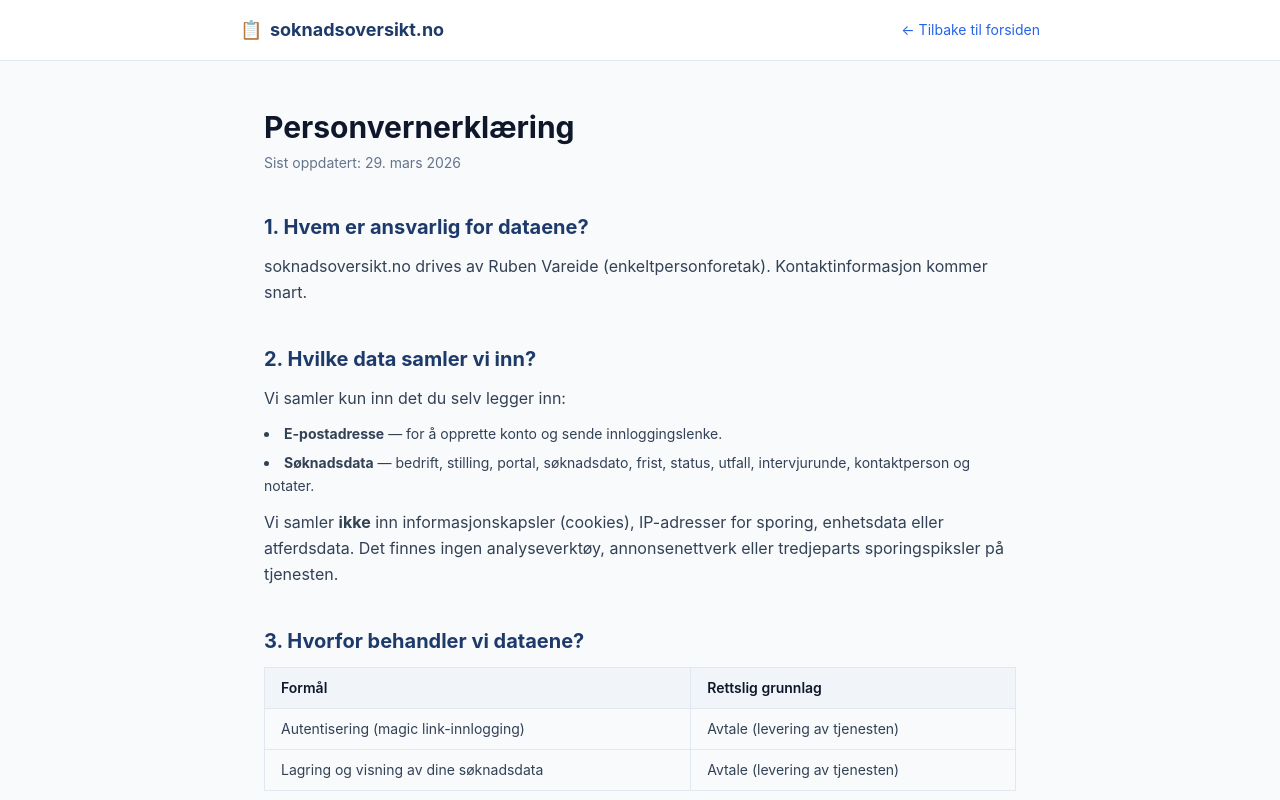
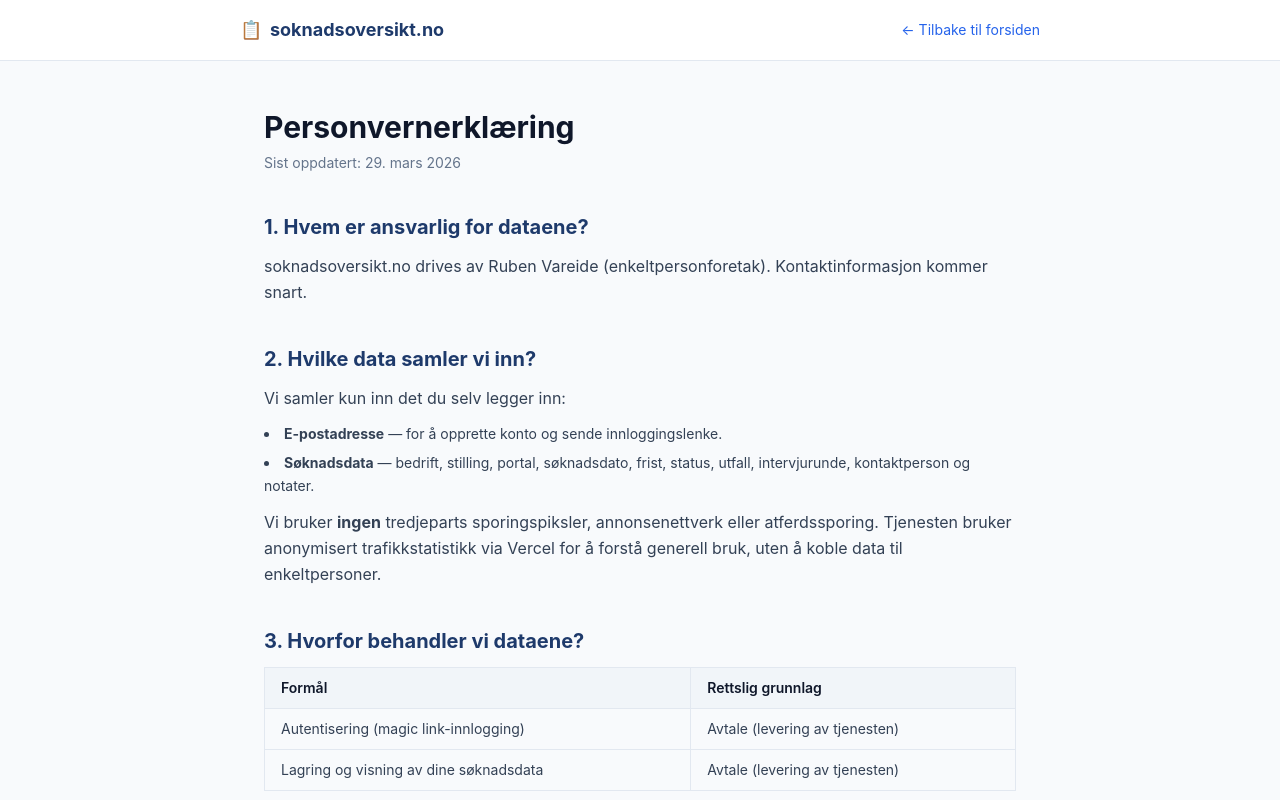
Before and after one commit to Rubenough/soknadsoversikt, a React (Vite) app: page /personvern in a window 1280 px wide. Shown: the top 800 px of the page. Built offline with nearby package versions, Linux system fonts and the light colour scheme; no server answers.

Commit message:
Update privacy
Update privacy to include vercel analytics, still no personal/ad cookies.

```diff
--- a/src/pages/PrivacyPage.jsx
+++ b/src/pages/PrivacyPage.jsx
@@ -46,9 +46,7 @@ export default function PrivacyPage() {
               <li><strong>Søknadsdata</strong> — bedrift, stilling, portal, søknadsdato, frist, status, utfall, intervjurunde, kontaktperson og notater.</li>
             </ul>
             <p className="leading-relaxed mt-3">
-              Vi samler <strong>ikke</strong> inn informasjonskapsler (cookies), IP-adresser for sporing,
-              enhetsdata eller atferdsdata. Det finnes ingen analyseverktøy, annonsenettverk eller tredjeparts
-              sporingspiksler på tjenesten.
+              Vi bruker <strong>ingen</strong> tredjeparts sporingspiksler, annonsenettverk eller atferdssporing. Tjenesten bruker anonymisert trafikkstatistikk via Vercel for å forstå generell bruk, uten å koble data til enkeltpersoner.
             </p>
           </section>
 
```
Also changed, not shown: 1 other file (tests, documents, lock files or other folders).
